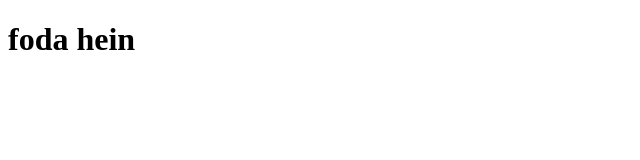
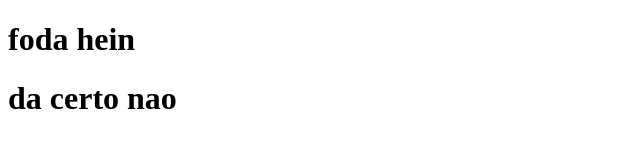
Before and after one commit to G4bri3lsilva/jardim, a plain HTML site: page pagina2.html in a window 1280 px wide. Shown: the whole page, without its empty margins (0-640 px from the left). Drawn offline with Linux system fonts and the light colour scheme.

```diff
--- a/pagina2.html
+++ b/pagina2.html
@@ -8,5 +8,6 @@
 </head>
 <body>
   <h1>foda hein</h1>
+  <h1>da certo nao</h1>
 </body>
 </html>
```
